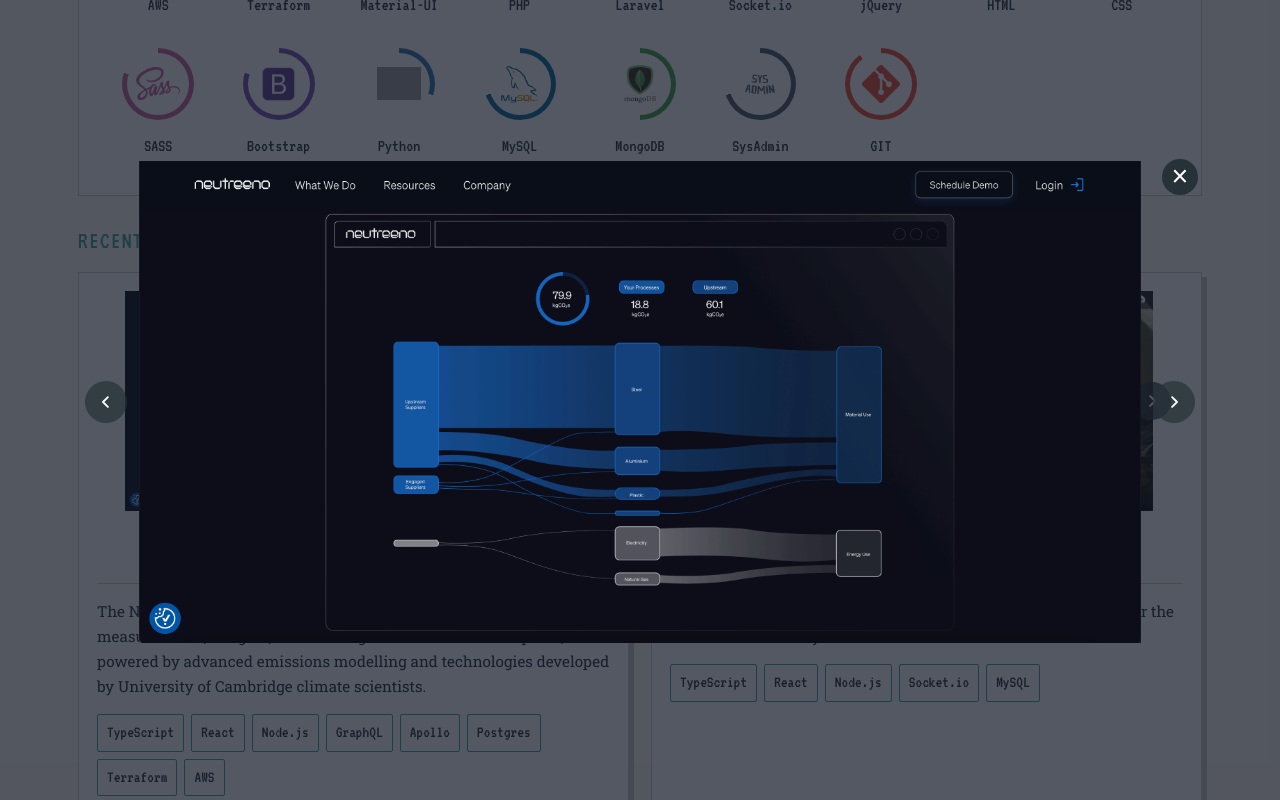
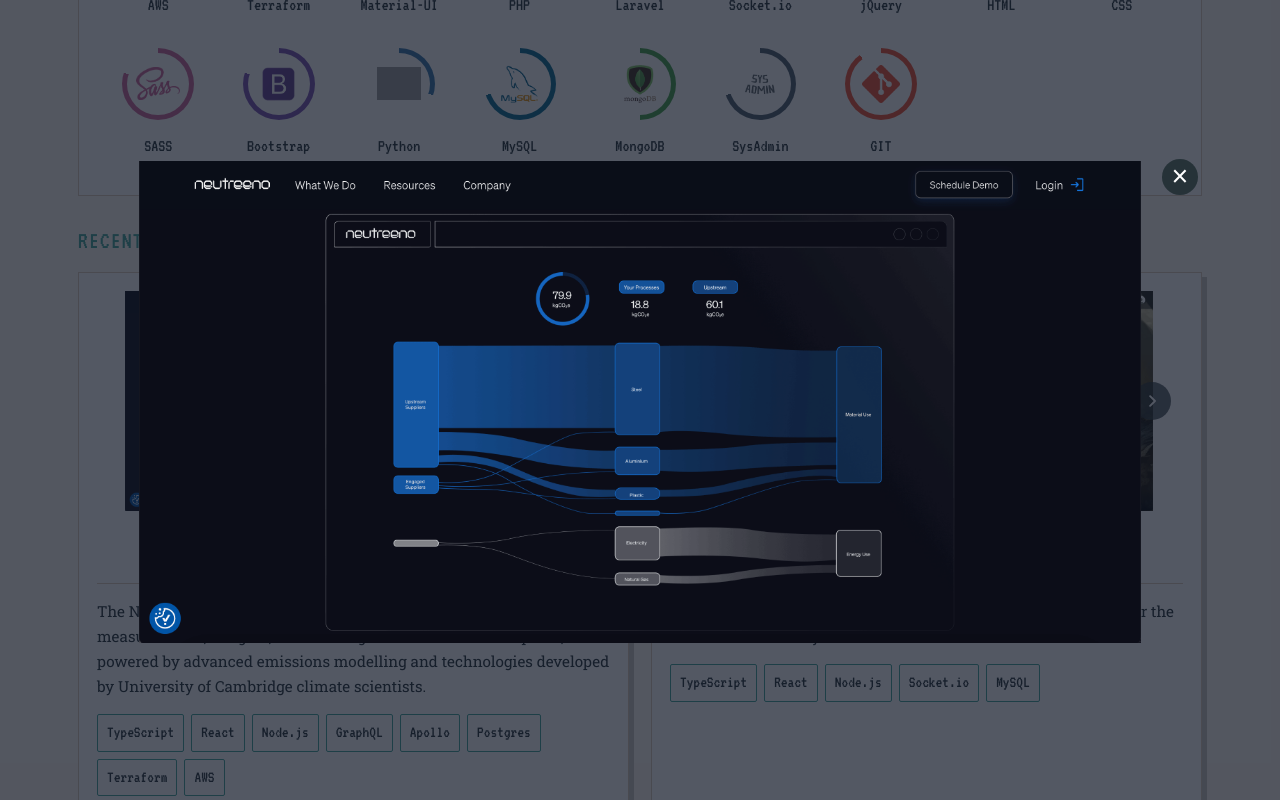
Before and after one commit to sprucegoose-dev/sprucegoose-dev.github.io, a React (Vite) app: page / in a window 1280 px wide. Both pictures are taken after a click on the button 353 px from the left and 2036 px from the top of the page. Shown: the part 1636-2436 px from the top of the page. Built offline with nearby package versions, Linux system fonts and the light colour scheme; grey boxes are pictures that could not be loaded; a web font is replaced by a local one.

Commit message:
handles rendering the carousel controls only when there's more than one image

```diff
--- a/src/components/project.jsx
+++ b/src/components/project.jsx
@@ -165,6 +165,7 @@ export default class Project extends Component {
                                 ×
                             </button>
                             <div className="lightbox-image-shell">
+                                {this.thumbnails.length > 1 && (
                                     <button
                                         type="button"
                                         className="lightbox-nav lightbox-prev"
@@ -175,11 +176,13 @@ export default class Project extends Component {
                                             <path d="M14.5 5.5L8 12l6.5 6.5" />
                                         </svg>
                                     </button>
+                                )}
                                 <img
                                     src={this.thumbnails[this.state.lightboxIndex]}
                                     className="lightbox-image"
                                     alt={`${this.props.title} preview ${this.state.lightboxIndex + 1}`}
                                 />
+                                {this.thumbnails.length > 1 && (
                                     <button
                                         type="button"
                                         className="lightbox-nav lightbox-next"
@@ -190,6 +193,7 @@ export default class Project extends Component {
                                             <path d="M9.5 5.5L16 12l-6.5 6.5" />
                                         </svg>
                                     </button>
+                                )}
                             </div>
                         </div>
                     </div>
```
Also changed, not shown: 2 other files (tests, documents, lock files or other folders). Lines whose indentation alone changed are shown as unchanged.
